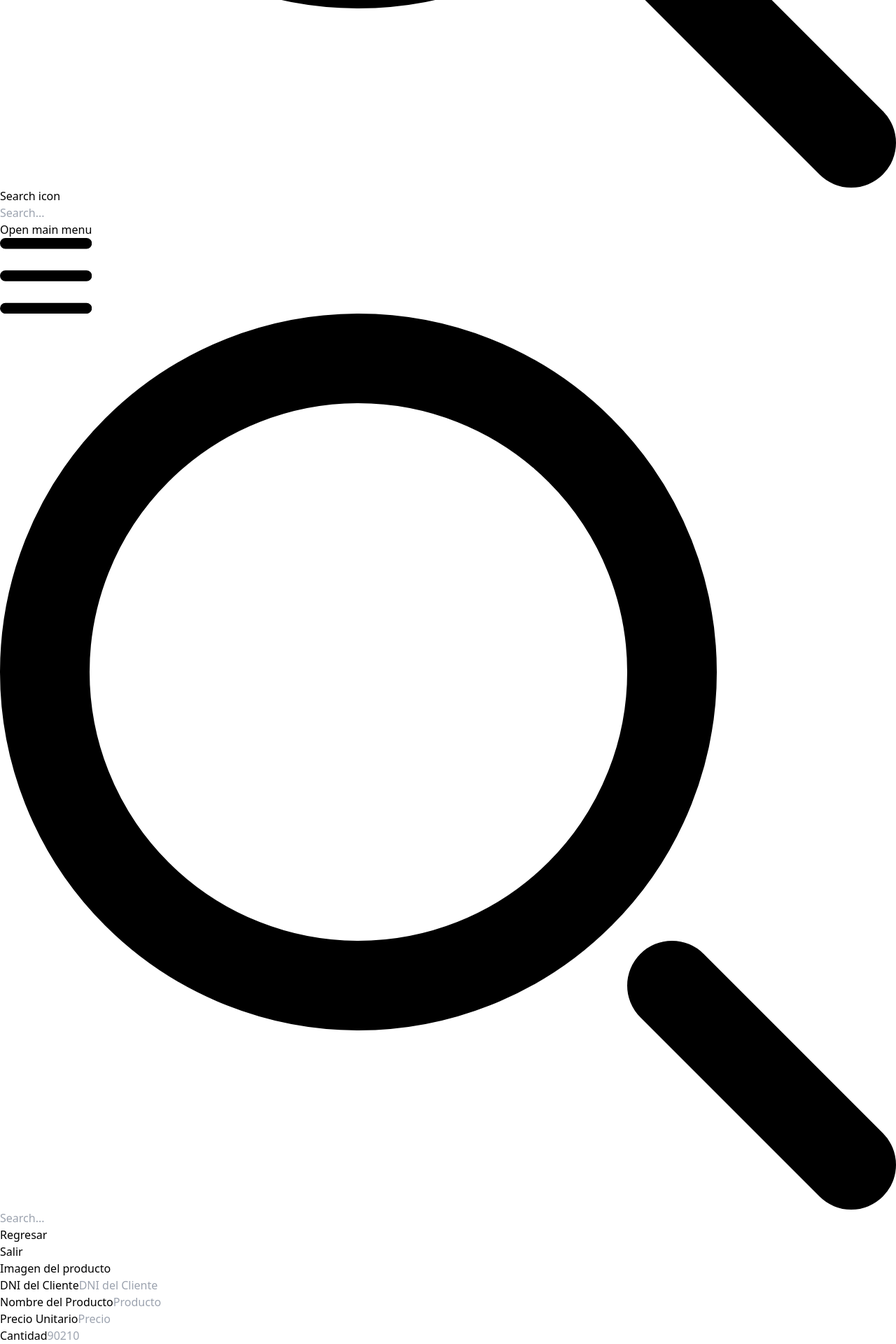
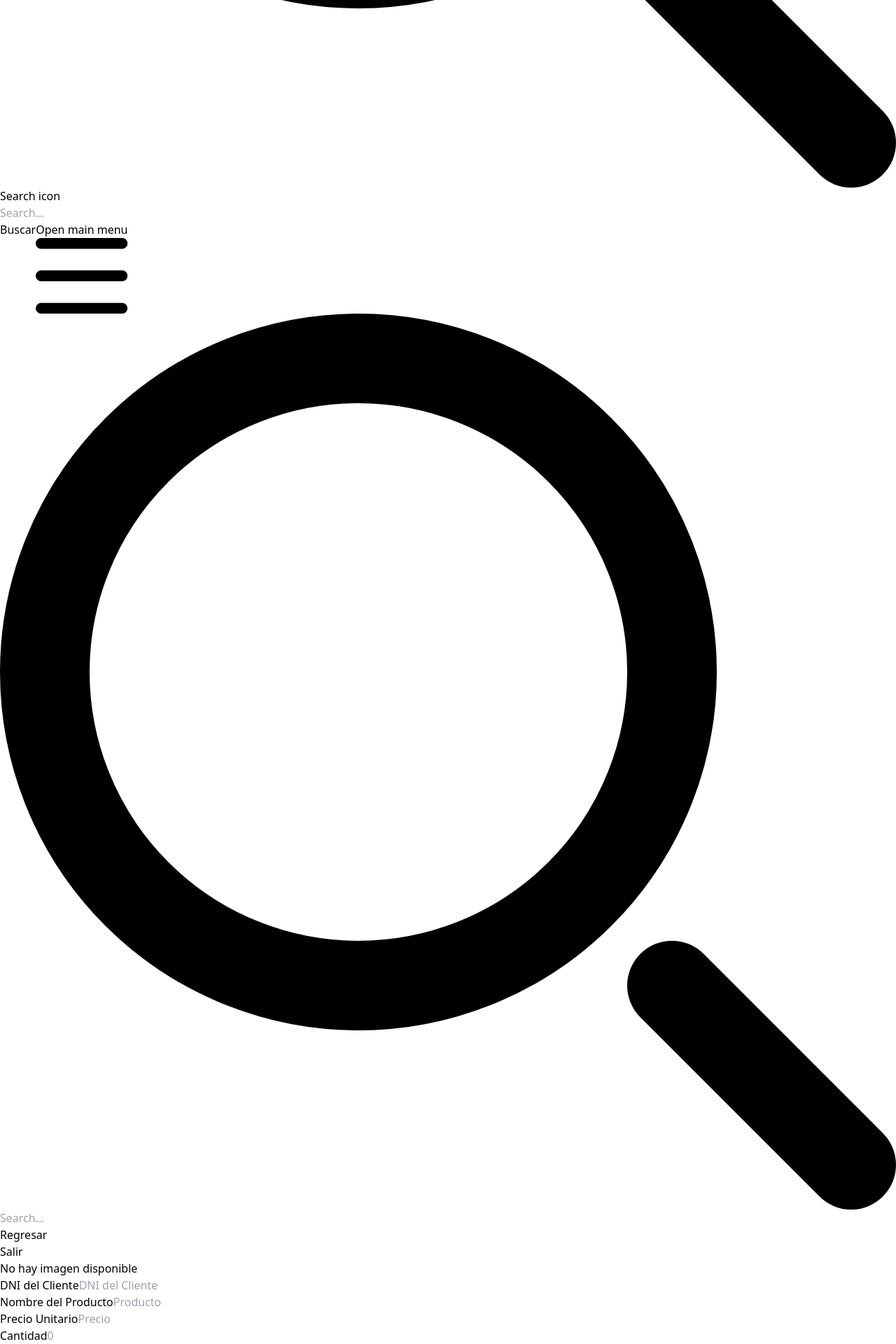
Before and after one commit to AndersonSantos97/farmared, a React (Vite) app: page /sale in a window 1280 px wide. Shown: the part 1111-3031 px from the top of the page at 70% size. Built offline with nearby package versions, Linux system fonts and the light colour scheme.

Commit message:
Busqueda funcional

```diff
--- a/src/screens/SalesScreen.tsx
+++ b/src/screens/SalesScreen.tsx
@@ -1,6 +1,29 @@
+import React,{useState} from "react"
 
 
     export default function SalesScreen(){
+
+        const [searchQuery, setSearchQuery] = useState('');
+        const [productName, setProductName] = useState('');
+        const [unitaryPrice, setUnitaryPrice] = useState('');
+        const [productImg, setProductImg] = useState('');
+
+        const handleSearch = async() => {
+            try{
+                const response = await fetch(`http://127.0.0.1:8000/productname/${searchQuery}`);
+
+                if(!response.ok){
+                    throw new Error('Producto no encontrado')
+                }
+                const product = await response.json();
+                setProductName(product.description);
+                setUnitaryPrice(product.precio);
+                setProductImg(product.img);
+            }catch(error){
+                console.error('Error fetching product: ', error)
+                alert('Producto no encontrado');
+            }
+        };
 
         return(
             <>
@@ -23,8 +46,12 @@ export default function SalesScreen(){
                                     </svg>
                                     <span className="sr-only">Search icon</span>
                                 </div>
-                            <input type="text" id="search-navbar" className="block w-full p-2 ps-10 text-sm text-gray-900 border border-gray-300 rounded-lg bg-gray-50 focus:ring-blue-500 focus:border-blue-500 dark:bg-gray-700 dark:border-gray-600 dark:placeholder-gray-400 dark:text-white dark:focus:ring-blue-500 dark:focus:border-blue-500" placeholder="Search..." />
+                                <input type="text" value={searchQuery}
+                                        onChange={(e)=> setSearchQuery(e.target.value)} id="search-navbar" className="block w-full p-2 ps-10 text-sm text-gray-900 border border-gray-300 rounded-lg bg-gray-50 focus:ring-blue-500 focus:border-blue-500 dark:bg-gray-700 dark:border-gray-600 dark:placeholder-gray-400 dark:text-white dark:focus:ring-blue-500 dark:focus:border-blue-500" placeholder="Search..." />
                                 </div>
+                                <button onClick={handleSearch} className="ml-2 p-2 bg-blue-500 text-white rounded">
+                                    Buscar
+                                </button>
                                 <button data-collapse-toggle="navbar-search" type="button" className="inline-flex items-center p-2 w-10 h-10 justify-center text-sm text-gray-500 rounded-lg md:hidden hover:bg-gray-100 focus:outline-none focus:ring-2 focus:ring-gray-200 dark:text-gray-400 dark:hover:bg-gray-700 dark:focus:ring-gray-600" aria-controls="navbar-search" aria-expanded="false">
                                     <span className="sr-only">Open main menu</span>
                                     <svg className="w-5 h-5" aria-hidden="true" xmlns="http://www.w3.org/2000/svg" fill="none" viewBox="0 0 17 14">
@@ -57,7 +84,11 @@ export default function SalesScreen(){
                 <section className="m-10">
                     <div className="grid grid-cols-3">
                         <div>
-                        <span>Imagen del producto</span>
+                            {productImg ? (
+                                <img src={productImg} alt="Imagen el producto" className="max-w-full h-auto"/>
+                            ):(
+                                <span>No hay imagen disponible</span>
+                            )}
                         </div>
                         <div className="">
                             <form action="">
@@ -70,21 +101,27 @@ export default function SalesScreen(){
                                 <div>
                                     <div>
                                         <label htmlFor="product-name" className="block mb-2 text-sm font-medium text-black dark:text-blue-600">Nombre del Producto</label>
-                                    <input type="text" id="product-name" className="bg-gray-50 border border-gray-300 text-gray-900 text-sm rounded-lg focus:ring-blue-500 focus:border-blue-500 block w-full p-2.5 dark:bg-gray-700 dark:border-gray-600 dark:placeholder-gray-400 dark:text-white dark:focus:ring-blue-500 dark:focus:border-blue-500" placeholder="Producto" required />
+                                        <input type="text" id="product-name"
+                                        value={productName}
+                                        readOnly
+                                        className="bg-gray-50 border border-gray-300 text-gray-900 text-sm rounded-lg focus:ring-blue-500 focus:border-blue-500 block w-full p-2.5 dark:bg-gray-700 dark:border-gray-600 dark:placeholder-gray-400 dark:text-white dark:focus:ring-blue-500 dark:focus:border-blue-500" placeholder="Producto" required />
                                     </div>
                                 </div>
 
                                 <div>
                                     <div>
                                         <label htmlFor="unitary-price" className="block mb-2 text-sm font-medium text-black dark:text-blue-600">Precio Unitario</label>
-                                    <input type="text" id="unitary-price" className="bg-gray-50 border border-gray-300 text-gray-900 text-sm rounded-lg focus:ring-blue-500 focus:border-blue-500 block w-full p-2.5 dark:bg-gray-700 dark:border-gray-600 dark:placeholder-gray-400 dark:text-white dark:focus:ring-blue-500 dark:focus:border-blue-500" placeholder="Precio" required />
+                                        <input type="text" id="unitary-price"
+                                        value={unitaryPrice}
+                                        readOnly
+                                        className="bg-gray-50 border border-gray-300 text-gray-900 text-sm rounded-lg focus:ring-blue-500 focus:border-blue-500 block w-full p-2.5 dark:bg-gray-700 dark:border-gray-600 dark:placeholder-gray-400 dark:text-white dark:focus:ring-blue-500 dark:focus:border-blue-500" placeholder="Precio" required />
                                     </div>
                                 </div>
 
                                 <div>
                                     <div>
                                     <label htmlFor="quantity" className="block mb-2 text-sm font-medium text-gray-900 dark:text-blue-600">Cantidad</label>
-                                <input type="number" id="quantity" aria-describedby="helper-text-explanation" className="bg-gray-50 border border-gray-300 text-gray-900 text-sm rounded-lg focus:ring-blue-500 focus:border-blue-500 block w-full p-2.5 dark:bg-gray-700 dark:border-gray-600 dark:placeholder-gray-400 dark:text-white dark:focus:ring-blue-500 dark:focus:border-blue-500" placeholder="90210" required />
+                                    <input type="number" id="quantity" aria-describedby="helper-text-explanation" className="bg-gray-50 border border-gray-300 text-gray-900 text-sm rounded-lg focus:ring-blue-500 focus:border-blue-500 block w-full p-2.5 dark:bg-gray-700 dark:border-gray-600 dark:placeholder-gray-400 dark:text-white dark:focus:ring-blue-500 dark:focus:border-blue-500" placeholder="0" required />
                                     </div>
                                 </div>
 
```
Lines whose indentation alone changed are shown as unchanged.
